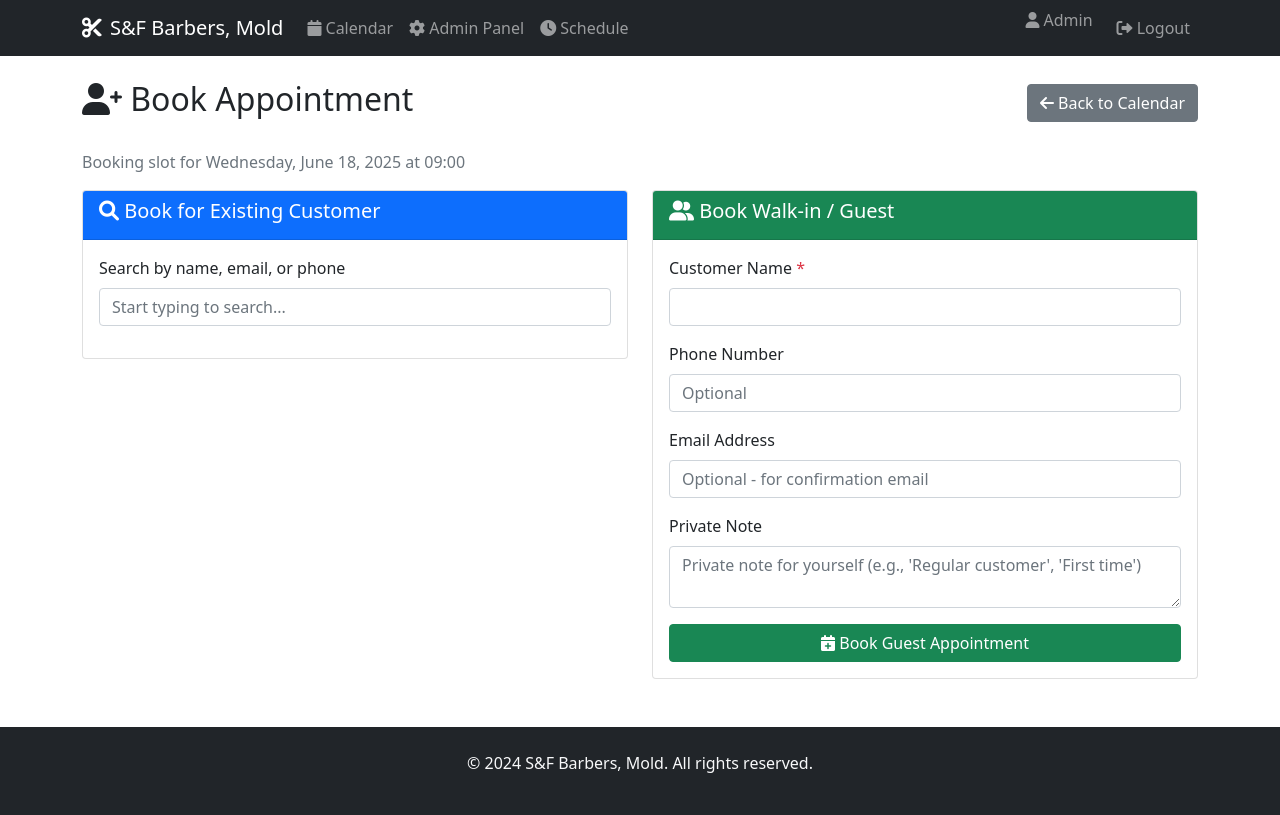
After one commit to FelixvanDijk/nath_booking, a Flask app: a page that uses templates/admin_book.html in a window 1280 px wide. The commit adds this page. Run offline with Flask 3, Linux system fonts and the light colour scheme; a user stored in the database is signed in.

Commit message:
Admin can now create bookings for others or do one off bookings

```diff
--- a/app.py
+++ b/app.py
@@ -38,9 +38,14 @@ class User(db.Model):
 
 class Booking(db.Model):
     id = db.Column(db.Integer, primary_key=True)
-    user_id = db.Column(db.Integer, db.ForeignKey('user.id'), nullable=False)
+    user_id = db.Column(db.Integer, db.ForeignKey('user.id'), nullable=True)  # Nullable for guest bookings
     date = db.Column(db.Date, nullable=False)
     time_slot = db.Column(db.String(10), nullable=False)  # e.g., "09:00"
+    guest_name = db.Column(db.String(100))  # For non-registered customers
+    guest_phone = db.Column(db.String(20))  # For non-registered customers
+    guest_email = db.Column(db.String(120))  # For non-registered customers
+    admin_note = db.Column(db.String(200))  # Admin's private note
+    is_guest_booking = db.Column(db.Boolean, default=False)
     created_at = db.Column(db.DateTime, default=datetime.utcnow)
 
 class ScheduleOverride(db.Model):
@@ -356,20 +361,42 @@ def cancel():
         flash('You can only cancel your own bookings.', 'danger')
         return redirect(url_for('calendar'))
 
-    # Get user for email notification
-    user = User.query.get(booking.user_id)
     booking_date = booking.date
     time_slot = booking.time_slot
+
+    # Handle email notification based on booking type
+    email_sent = False
+    if booking.is_guest_booking:
+        # For guest bookings, use guest email if available
+        if booking.guest_email:
+            email_sent = send_booking_email(
+                booking.guest_email,
+                booking.guest_name,
+                booking_date,
+                time_slot,
+                is_confirmation=False
+            )
+    else:
+        # For regular user bookings, get user and send email
+        user = User.query.get(booking.user_id)
+        if user:
+            email_sent = send_booking_email(
+                user.email,
+                user.username,
+                booking_date,
+                time_slot,
+                is_confirmation=False
+            )
 
     # Delete booking
     db.session.delete(booking)
     db.session.commit()
 
-    # Send cancellation email
-    if send_booking_email(user.email, user.username, booking_date, time_slot, is_confirmation=False):
+    # Show appropriate success message
+    if email_sent:
         flash('Booking cancelled successfully. Cancellation email sent.', 'success')
     else:
-        flash('Booking cancelled successfully. (Email notification failed)', 'warning')
+        flash('Booking cancelled successfully.', 'success')
 
     if is_admin():
         return redirect(url_for('admin'))
@@ -379,16 +406,16 @@ def cancel():
 @app.route('/admin')
 @admin_required
 def admin():
-    # Get all bookings with user information
-    bookings = db.session.query(Booking, User).join(User).order_by(Booking.date, Booking.time_slot).all()
+    # Get all bookings with user information (including guest bookings)
+    bookings = db.session.query(Booking).outerjoin(User).order_by(Booking.date, Booking.time_slot).all()
 
     # Group bookings by date
     bookings_by_date = {}
-    for booking, user in bookings:
+    for booking in bookings:
         date_str = booking.date.strftime('%Y-%m-%d')
         if date_str not in bookings_by_date:
             bookings_by_date[date_str] = []
-        bookings_by_date[date_str].append((booking, user))
+        bookings_by_date[date_str].append(booking)
 
     return render_template('admin.html', bookings_by_date=bookings_by_date)
 
@@ -480,6 +507,152 @@ def delete_schedule_override(override_id):
     flash(f'Schedule override removed for {date_str}. Default hours will apply.', 'success')
     return redirect(url_for('admin_schedule'))
 
+@app.route('/admin/book/<date>/<time_slot>')
+@admin_required
+def admin_book_slot(date, time_slot):
+    """Admin booking interface for a specific slot"""
+    try:
+        selected_date = datetime.strptime(date, '%Y-%m-%d').date()
+    except ValueError:
+        flash('Invalid date format.', 'danger')
+        return redirect(url_for('calendar'))
+
+    # Check if slot is available
+    existing_booking = Booking.query.filter_by(date=selected_date, time_slot=time_slot).first()
+    if existing_booking:
+        flash('This time slot is already booked.', 'danger')
+        return redirect(url_for('calendar', date=date))
+
+    # Check if the date/time is within business hours
+    schedule_info = get_schedule_info(selected_date)
+    if not schedule_info['is_open']:
+        flash('Cannot book on a closed day.', 'danger')
+        return redirect(url_for('calendar', date=date))
+
+    return render_template('admin_book.html',
+                         selected_date=selected_date,
+                         time_slot=time_slot)
+
+@app.route('/admin/search-users')
+@admin_required
+def search_users():
+    """Search for users by name, email, or phone"""
+    query = request.args.get('q', '').strip()
+    if len(query) < 2:
+        return jsonify([])
+
+    users = User.query.filter(
+        (User.username.contains(query)) |
+        (User.email.contains(query)) |
+        (User.phone.contains(query))
+    ).limit(10).all()
+
+    user_list = []
+    for user in users:
+        user_list.append({
+            'id': user.id,
+            'username': user.username,
+            'email': user.email,
+            'phone': user.phone
+        })
+
+    return jsonify(user_list)
+
+@app.route('/admin/book-for-user', methods=['POST'])
+@admin_required
+def book_for_user():
+    """Admin books a slot for an existing user"""
+    selected_date_str = request.form['date']
+    time_slot = request.form['time_slot']
+    user_id = request.form.get('user_id')
+
+    try:
+        selected_date = datetime.strptime(selected_date_str, '%Y-%m-%d').date()
+    except ValueError:
+        flash('Invalid date format.', 'danger')
+        return redirect(url_for('calendar'))
+
+    # Check if slot is still available
+    existing_booking = Booking.query.filter_by(date=selected_date, time_slot=time_slot).first()
+    if existing_booking:
+        flash('This time slot is no longer available.', 'danger')
+        return redirect(url_for('calendar', date=selected_date_str))
+
+    # Get user
+    user = User.query.get(user_id)
+    if not user:
+        flash('User not found.', 'danger')
+        return redirect(url_for('calendar', date=selected_date_str))
+
+    # Create booking
+    new_booking = Booking(
+        user_id=user.id,
+        date=selected_date,
+        time_slot=time_slot,
+        is_guest_booking=False
+    )
+    db.session.add(new_booking)
+    db.session.commit()
+
+    # Send confirmation email
+    if send_booking_email(user.email, user.username, selected_date, time_slot, is_confirmation=True):
+        flash(f'Booking created for {user.username} on {selected_date} at {time_slot}. Email sent.', 'success')
+    else:
+        flash(f'Booking created for {user.username} on {selected_date} at {time_slot}. (Email failed)', 'warning')
+
+    return redirect(url_for('calendar', date=selected_date_str))
+
+@app.route('/admin/book-guest', methods=['POST'])
+@admin_required
+def book_guest():
+    """Admin books a slot for a walk-in/guest customer"""
+    selected_date_str = request.form['date']
+    time_slot = request.form['time_slot']
+    guest_name = request.form.get('guest_name', '').strip()
+    guest_phone = request.form.get('guest_phone', '').strip()
+    guest_email = request.form.get('guest_email', '').strip()
+    admin_note = request.form.get('admin_note', '').strip()
+
+    try:
+        selected_date = datetime.strptime(selected_date_str, '%Y-%m-%d').date()
+    except ValueError:
+        flash('Invalid date format.', 'danger')
+        return redirect(url_for('calendar'))
+
+    if not guest_name:
+        flash('Guest name is required.', 'danger')
+        return redirect(url_for('admin_book_slot', date=selected_date_str, time_slot=time_slot))
+
+    # Check if slot is still available
+    existing_booking = Booking.query.filter_by(date=selected_date, time_slot=time_slot).first()
+    if existing_booking:
+        flash('This time slot is no longer available.', 'danger')
+        return redirect(url_for('calendar', date=selected_date_str))
+
+    # Create guest booking
+    new_booking = Booking(
+        date=selected_date,
+        time_slot=time_slot,
+        guest_name=guest_name,
+        guest_phone=guest_phone,
+        guest_email=guest_email,
+        admin_note=admin_note,
+        is_guest_booking=True
+    )
+    db.session.add(new_booking)
+    db.session.commit()
+
+    # Send email if guest provided email
+    if guest_email:
+        if send_booking_email(guest_email, guest_name, selected_date, time_slot, is_confirmation=True):
+            flash(f'Guest booking created for {guest_name} on {selected_date} at {time_slot}. Email sent.', 'success')
+        else:
+            flash(f'Guest booking created for {guest_name} on {selected_date} at {time_slot}. (Email failed)', 'warning')
+    else:
+        flash(f'Guest booking created for {guest_name} on {selected_date} at {time_slot}.', 'success')
+
+    return redirect(url_for('calendar', date=selected_date_str))
+
 if __name__ == '__main__':
     with app.app_context():
         db.create_all()
--- /dev/null
+++ b/templates/admin_book.html
@@ -0,0 +1,170 @@
+{% extends "base.html" %}
+
+{% block title %}Admin Booking - S&F Barbers, Mold{% endblock %}
+
+{% block content %}
+<div class="row">
+    <div class="col-12">
+        <div class="d-flex justify-content-between align-items-center mb-4">
+            <h2><i class="fas fa-user-plus"></i> Book Appointment</h2>
+            <a href="{{ url_for('calendar', date=selected_date.strftime('%Y-%m-%d')) }}" class="btn btn-secondary">
+                <i class="fas fa-arrow-left"></i> Back to Calendar
+            </a>
+        </div>
+        <p class="text-muted">Booking slot for {{ selected_date.strftime('%A, %B %d, %Y') }} at {{ time_slot }}</p>
+    </div>
+</div>
+
+<div class="row">
+    <!-- Search Existing Users -->
+    <div class="col-md-6">
+        <div class="card">
+            <div class="card-header bg-primary text-white">
+                <h5><i class="fas fa-search"></i> Book for Existing Customer</h5>
+            </div>
+            <div class="card-body">
+                <div class="mb-3">
+                    <label for="user-search" class="form-label">Search by name, email, or phone</label>
+                    <input type="text" class="form-control" id="user-search"
+                           placeholder="Start typing to search..." autocomplete="off">
+                    <div id="search-results" class="mt-2"></div>
+                </div>
+
+                <form method="POST" action="{{ url_for('book_for_user') }}" id="user-booking-form" style="display: none;">
+                    <input type="hidden" name="date" value="{{ selected_date.strftime('%Y-%m-%d') }}">
+                    <input type="hidden" name="time_slot" value="{{ time_slot }}">
+                    <input type="hidden" name="user_id" id="selected-user-id">
+
+                    <div class="alert alert-info" id="selected-user-info"></div>
+
+                    <div class="d-grid">
+                        <button type="submit" class="btn btn-primary">
+                            <i class="fas fa-calendar-plus"></i> Book for This Customer
+                        </button>
+                    </div>
+                </form>
+            </div>
+        </div>
+    </div>
+
+    <!-- Book Guest/Walk-in -->
+    <div class="col-md-6">
+        <div class="card">
+            <div class="card-header bg-success text-white">
+                <h5><i class="fas fa-user-friends"></i> Book Walk-in / Guest</h5>
+            </div>
+            <div class="card-body">
+                <form method="POST" action="{{ url_for('book_guest') }}">
+                    <input type="hidden" name="date" value="{{ selected_date.strftime('%Y-%m-%d') }}">
+                    <input type="hidden" name="time_slot" value="{{ time_slot }}">
+
+                    <div class="mb-3">
+                        <label for="guest_name" class="form-label">Customer Name <span class="text-danger">*</span></label>
+                        <input type="text" class="form-control" id="guest_name" name="guest_name" required>
+                    </div>
+
+                    <div class="mb-3">
+                        <label for="guest_phone" class="form-label">Phone Number</label>
+                        <input type="tel" class="form-control" id="guest_phone" name="guest_phone"
+                               placeholder="Optional">
+                    </div>
+
+                    <div class="mb-3">
+                        <label for="guest_email" class="form-label">Email Address</label>
+                        <input type="email" class="form-control" id="guest_email" name="guest_email"
+                               placeholder="Optional - for confirmation email">
+                    </div>
+
+                    <div class="mb-3">
+                        <label for="admin_note" class="form-label">Private Note</label>
+                        <textarea class="form-control" id="admin_note" name="admin_note" rows="2"
+                                  placeholder="Private note for yourself (e.g., 'Regular customer', 'First time')"></textarea>
+                    </div>
+
+                    <div class="d-grid">
+                        <button type="submit" class="btn btn-success">
+                            <i class="fas fa-calendar-plus"></i> Book Guest Appointment
+                        </button>
+                    </div>
+                </form>
+            </div>
+        </div>
+    </div>
+</div>
+
+<script>
+let searchTimeout;
+const userSearch = document.getElementById('user-search');
+const searchResults = document.getElementById('search-results');
+const userBookingForm = document.getElementById('user-booking-form');
+const selectedUserInfo = document.getElementById('selected-user-info');
+const selectedUserId = document.getElementById('selected-user-id');
+
+userSearch.addEventListener('input', function() {
+    clearTimeout(searchTimeout);
+    const query = this.value.trim();
+
+    if (query.length < 2) {
+        searchResults.innerHTML = '';
+        userBookingForm.style.display = 'none';
+        return;
+    }
+
+    searchTimeout = setTimeout(() => {
+        fetch(`/admin/search-users?q=${encodeURIComponent(query)}`)
+            .then(response => response.json())
+            .then(users => {
+                if (users.length === 0) {
+                    searchResults.innerHTML = '<div class="text-muted">No users found</div>';
+                    userBookingForm.style.display = 'none';
+                    return;
+                }
+
+                let html = '<div class="list-group">';
+                users.forEach(user => {
+                    html += `
+                        <button type="button" class="list-group-item list-group-item-action user-result"
+                                data-user-id="${user.id}" data-username="${user.username}"
+                                data-email="${user.email}" data-phone="${user.phone}">
+                            <div class="d-flex w-100 justify-content-between">
+                                <h6 class="mb-1">${user.username}</h6>
+                                <small>${user.phone}</small>
+                            </div>
+                            <p class="mb-1">${user.email}</p>
+                        </button>
+                    `;
+                });
+                html += '</div>';
+
+                searchResults.innerHTML = html;
+
+                // Add click handlers
+                document.querySelectorAll('.user-result').forEach(button => {
+                    button.addEventListener('click', function() {
+                        const userId = this.dataset.userId;
+                        const username = this.dataset.username;
+                        const email = this.dataset.email;
+                        const phone = this.dataset.phone;
+
+                        selectedUserId.value = userId;
+                        selectedUserInfo.innerHTML = `
+                            <strong>Selected Customer:</strong><br>
+                            <i class="fas fa-user"></i> ${username}<br>
+                            <i class="fas fa-envelope"></i> ${email}<br>
+                            <i class="fas fa-phone"></i> ${phone}
+                        `;
+
+                        userBookingForm.style.display = 'block';
+                        searchResults.innerHTML = '';
+                        userSearch.value = username;
+                    });
+                });
+            })
+            .catch(error => {
+                console.error('Search error:', error);
+                searchResults.innerHTML = '<div class="text-danger">Search error</div>';
+            });
+    }, 300);
+});
+</script>
+{% endblock %}
```
Also changed, not shown: templates/admin.html (+30 -7 lines), templates/calendar.html (+9 -0 lines), instance/booking.db.
